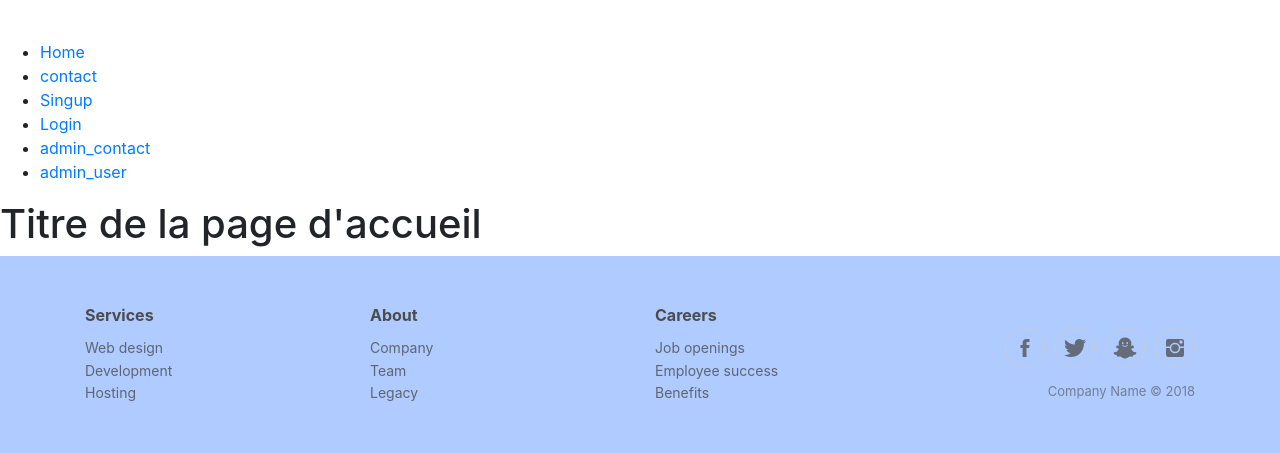
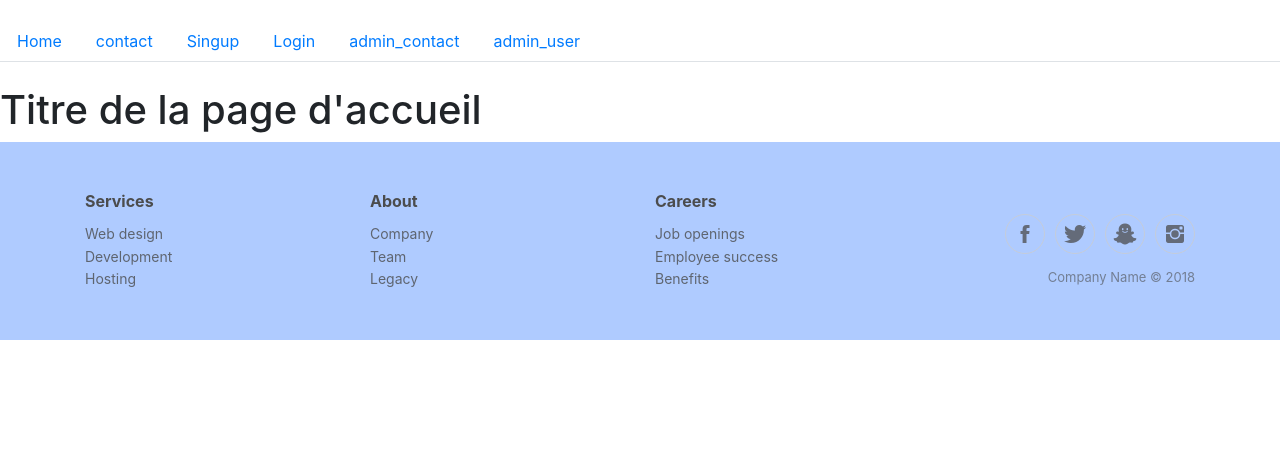
Before and after one commit to sylv0r/banque_php, a PHP site: page /index.php in a window 1280 px wide. Shown: the part 200-653 px from the top of the page. Run offline with PHP 8.4, Linux system fonts and the light colour scheme; data that the repository does not hold is empty; a stand-in replaces the project's code that opens the database connection; some libraries are stand-ins or nearby versions.

Commit message:
modif menu

```diff
--- a/src/templates/partials/menu.php
+++ b/src/templates/partials/menu.php
@@ -1,13 +1,13 @@
-<ul>
-    <li><a href="/?page=home">Home</a></li>
-    <li><a href="/?page=contact">contact</a></li>
+<ul class="nav nav-tabs mb-4">
+    <li class="nav-item"><a href="/?page=home" class="nav-link">Home</a></li>
+    <li class="nav-item"><a href="/?page=contact" class="nav-link">contact</a></li>
 <?php if ($user === false){ ?>
-    <li><a href="/?page=singup">Singup</a></li>
-    <li><a href="/?page=login">Login</a></li>
+    <li class="nav-item"><a href="/?page=singup" class="nav-link">Singup</a></li>
+    <li class="nav-item"><a href="/?page=login" class="nav-link">Login</a></li>
 <?php } else { ?>
-    <li><a href="/?page=bank_account">Bank Account</a></li>
-    <li><a href="/actions/logout.php">Logout</a></li>
+    <li class="nav-item"><a href="/?page=bank_account" class="nav-link">Bank Account</a></li>
+    <li class="nav-item"><a href="/actions/logout.php" class="nav-link">Logout</a></li>
 <?php } ?>
-    <li><a href="/?page=admin_contact">admin_contact</a></li>
-    <li><a href="/?page=admin_user">admin_user</a></li>
+    <li class="nav-item"><a href="/?page=admin_contact" class="nav-link">admin_contact</a></li>
+    <li class="nav-item"><a href="/?page=admin_user" class="nav-link">admin_user</a></li>
 </ul>
--- a/www/css/header.css
+++ b/www/css/header.css
@@ -3,6 +3,6 @@ header {
     display: flex;
     align-items: center;
     padding-left: 70px;
-    margin-bottom: 40px;
+    margin-bottom: 20px;
     height: 200px;
 }
```
